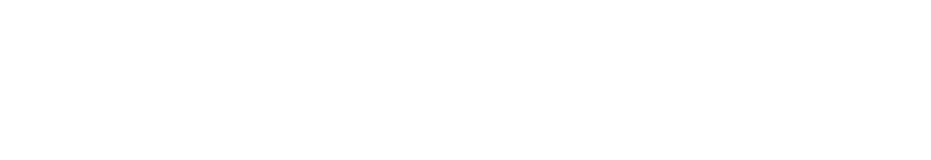
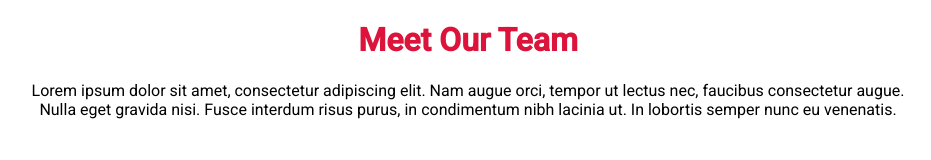
Before and after one commit to LucaPaolella/html-css-float-cards, a plain HTML site: page index.html in a window 1280 px wide. Shown: the whole page, without its empty margins (172-1103 px from the left). Drawn offline with Linux system fonts and the light colour scheme.

Commit message:
Lorem Ipsum

```diff
--- a/css/style.css
+++ b/css/style.css
@@ -0,0 +1,22 @@
+body {
+    font-family: 'Roboto', sans-serif;
+}
+
+/*Header*/
+h1 {
+    color: #DC143C;
+    text-align: center;
+}
+/*fine Header*/
+
+/*Main*/
+main {
+    margin-left: 15%;
+    margin-right: 15%;
+
+}
+
+.testo1 {
+    text-align: center;
+}
+/*Main*/
--- a/index.html
+++ b/index.html
@@ -4,20 +4,23 @@
     <meta charset="UTF-8">
     <meta http-equiv="X-UA-Compatible" content="IE=edge">
     <meta name="viewport" content="width=device-width, initial-scale=1.0">
+    <link rel="preconnect" href="https://fonts.googleapis.com">
+    <link rel="preconnect" href="https://fonts.gstatic.com" crossorigin>
+    <link href="https://fonts.googleapis.com/css2?family=Poppins:wght@200&family=Roboto:wght@400;500&display=swap" rel="stylesheet">
     <link rel="stylesheet" href="css/style.css">
     <title>Floating Cards</title>
 </head>
 <body>
     <!--Inizio Header-->
     <header>
-
+        <h1>Meet Our Team</h1>
     </header>
     <!--Fine Header-->
     <!--Inizio Main-->
     <main>
         <!--Descrizione foto-->
-        <section>
-
+        <section class="testo1">
+            Lorem ipsum dolor sit amet, consectetur adipiscing elit. Nam augue orci, tempor ut lectus nec, faucibus consectetur augue. Nulla eget gravida nisi. Fusce interdum risus purus, in condimentum nibh lacinia ut. In lobortis semper nunc eu venenatis.
         </section>
         <!--Descrizione box con foto-->
         <div class="container clearfix">
```
